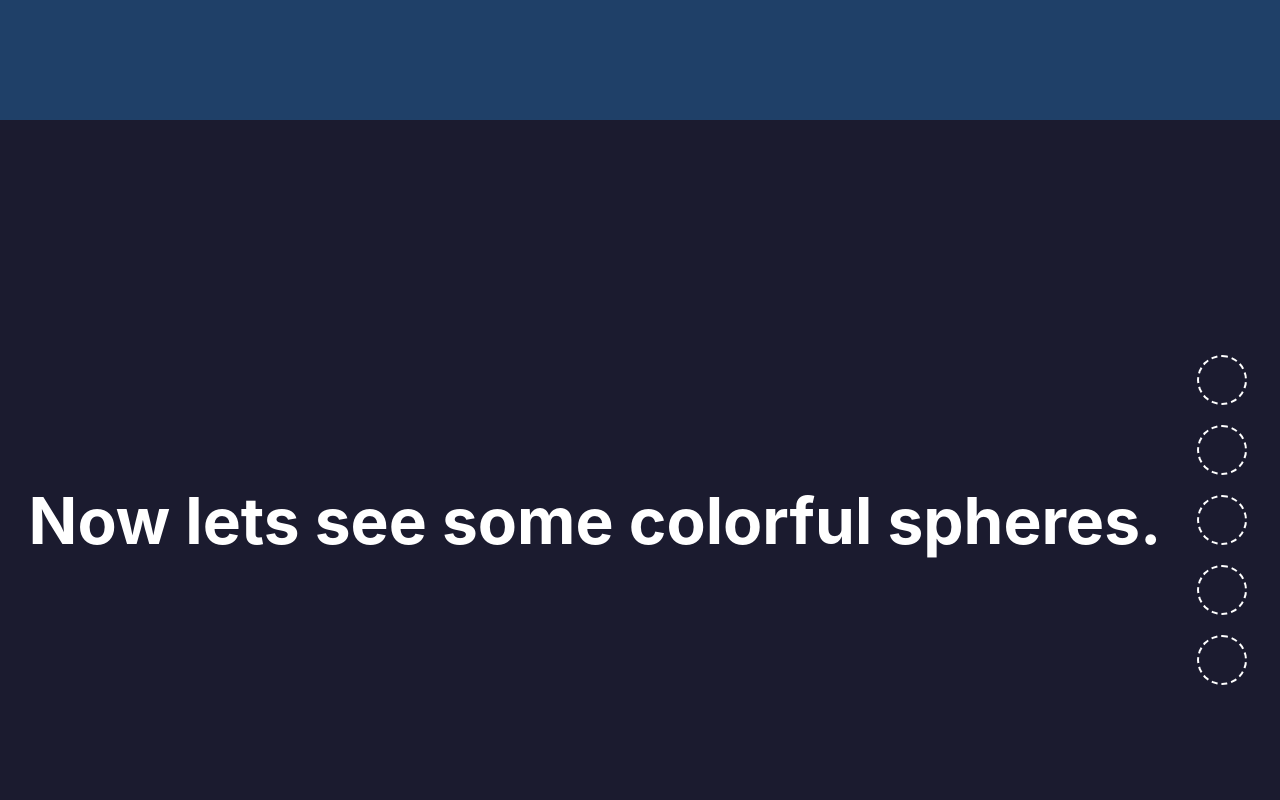
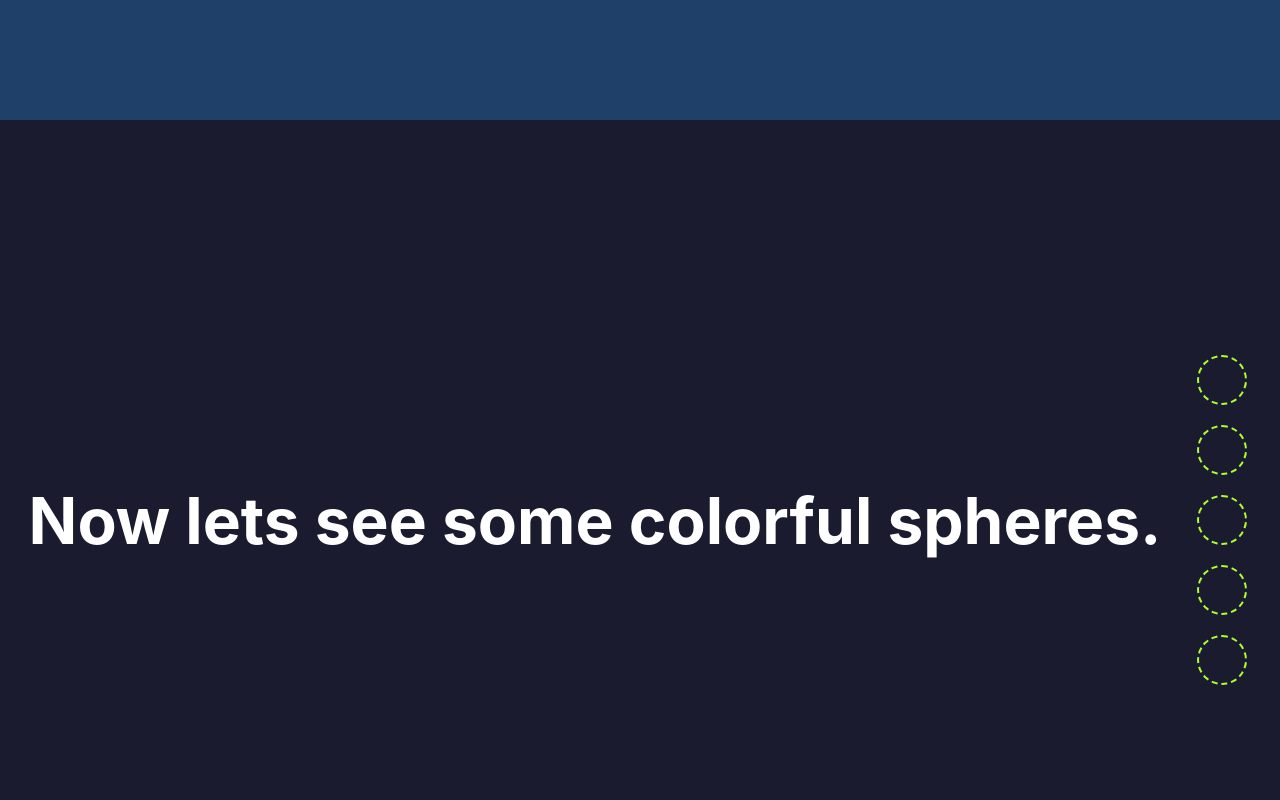
Before and after one commit to rohitkumar377024/landing-page-try, a React (Create React App) app: page / in a window 1280 px wide. Shown: the part 1480-2280 px from the top of the page. Built offline with nearby package versions, Linux system fonts and the light colour scheme; the HTML template or start-up script is replaced by a standard one.

Commit message:
Updated: Split into Components

```diff
--- a/src/App.css
+++ b/src/App.css
@@ -101,7 +101,7 @@ section {
   width: 50px;
   height: 50px;
   margin: 20px;
-  border: 2px dashed white;
+  border: 2px dashed greenyellow;
 }
 
 /* Section 4 */
@@ -126,5 +126,4 @@ section {
   font-weight: bold;
   margin-top: 32px;
   padding: 16px;
-  /* background-color: royalblue; */
 }
--- a/src/App.js
+++ b/src/App.js
@@ -1,52 +1,13 @@
 import React from 'react';
 import './App.css';
+import NavBar from './components/NavBar';
+import Sections from './components/Sections';
 
 function App() {
   return (
     <div className="App">
-      <nav className="nav-bar">
-        <li className="nav-logo">Logo</li>
-        <div className="nav-items">
-          <li className="nav-item">-</li>
-          <li className="nav-item">-</li>
-          <li className="nav-item">-</li>
-          <li className="nav-item">-</li>
-          <li className="nav-item">-</li>
-        </div>
-      </nav>
-
-      <section className="section-one">
-        <h1>Hello there.</h1>
-        <p>This is Rohit Kumar.</p>
-      </section>
-
-      <section className="section-two">
-        <h1>Here are 3 random boxes.</h1>
-        <p>(So I could practise flexbox.)</p>
-        <p>(I like these dashed lines. Yay :D)</p>
-
-        <div className="boxes">
-          <div className="box">Box 1</div>
-          <div className="box">Box 2</div>
-          <div className="box">Box 3</div>
-        </div>
-      </section>
-
-      <section className="section-three">
-        <h1>Now lets see some colorful spheres.</h1>
-        <div className="spheres">
-          <div className="sphere"></div>
-          <div className="sphere"></div>
-          <div className="sphere"></div>
-          <div className="sphere"></div>
-          <div className="sphere"></div>
-        </div>
-      </section>
-
-      <section className="section-four">
-        <h1>I am just learning CSS and React.</h1>
-        <button>Yay</button>
-      </section>
+      <NavBar />
+      <Sections />
     </div>
   );
 }
--- /dev/null
+++ b/src/components/NavBar.js
@@ -0,0 +1,18 @@
+import React from 'react';
+
+const NavBar = () => {
+  return (
+    <nav className="nav-bar">
+      <li className="nav-logo">Logo</li>
+      <div className="nav-items">
+        <li className="nav-item">-</li>
+        <li className="nav-item">-</li>
+        <li className="nav-item">-</li>
+        <li className="nav-item">-</li>
+        <li className="nav-item">-</li>
+      </div>
+    </nav>
+  );
+};
+
+export default NavBar;
--- /dev/null
+++ b/src/components/Sections.js
@@ -0,0 +1,42 @@
+import React from 'react';
+
+const Sections = () => {
+  return (
+    <div>
+      <section className="section-one">
+        <h1>Hello there.</h1>
+        <p>This is Rohit Kumar.</p>
+      </section>
+
+      <section className="section-two">
+        <h1>Here are 3 random boxes.</h1>
+        <p>(So I could practise flexbox.)</p>
+        <p>(I like these dashed lines. Yay :D)</p>
+
+        <div className="boxes">
+          <div className="box">Box 1</div>
+          <div className="box">Box 2</div>
+          <div className="box">Box 3</div>
+        </div>
+      </section>
+
+      <section className="section-three">
+        <h1>Now lets see some colorful spheres.</h1>
+        <div className="spheres">
+          <div className="sphere"></div>
+          <div className="sphere"></div>
+          <div className="sphere"></div>
+          <div className="sphere"></div>
+          <div className="sphere"></div>
+        </div>
+      </section>
+
+      <section className="section-four">
+        <h1>I am just learning CSS and React.</h1>
+        <button>Yay</button>
+      </section>
+    </div>
+  );
+};
+
+export default Sections;
```
Also changed, not shown: package.json (+7 -1 lines), 1 other file (tests, documents, lock files or other folders).
